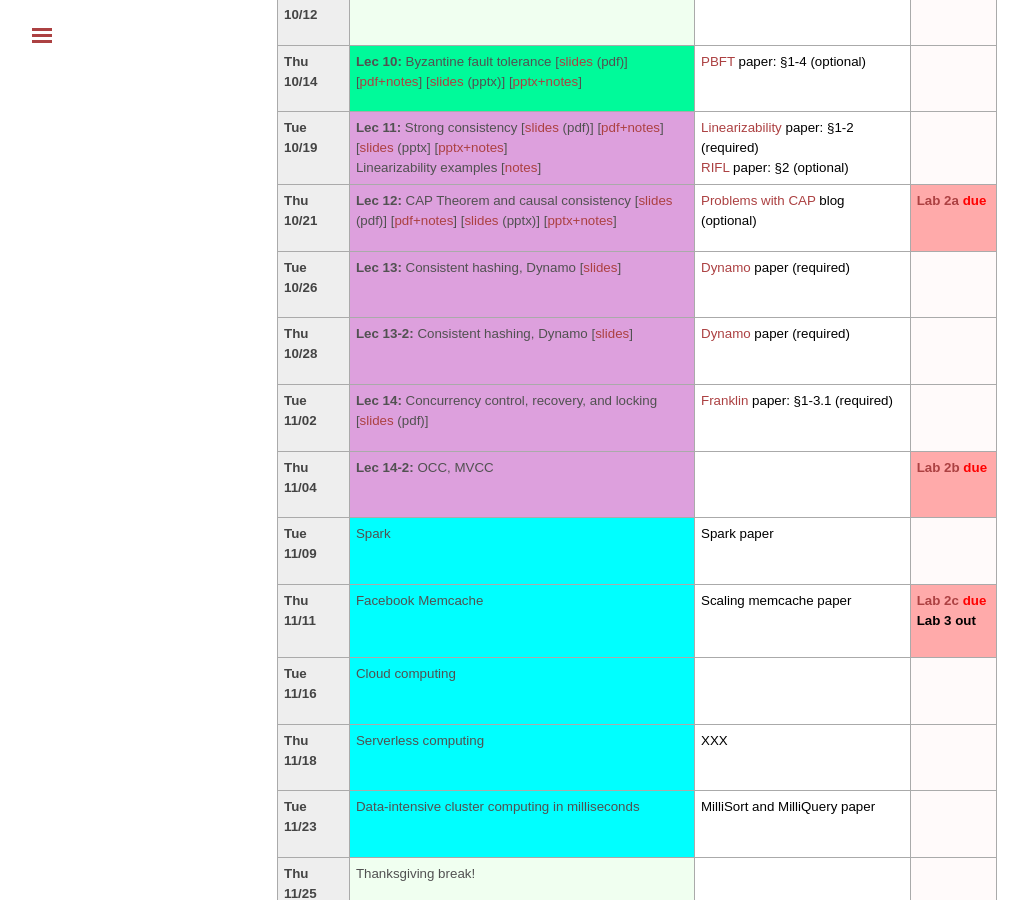
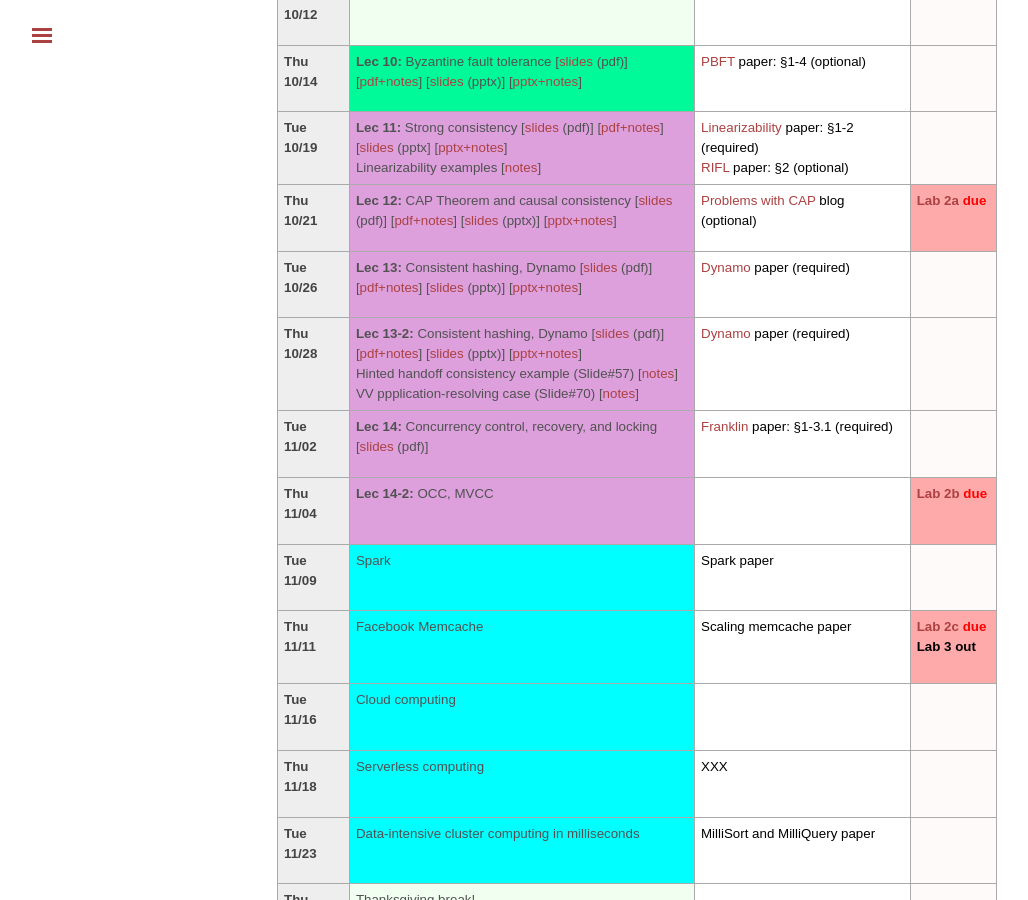
Before and after one commit to tddg/cs475-fall21, a Jekyll site: the page built from schedule.md, in a window 1280 px wide and 900 px high, scrolled down 1302 px. Shown: the whole window, without its empty margins (3-1031 px from the left). Built offline with Jekyll 4.4.1, drawn with Linux system fonts in a browser that asks for light colours.

Commit message:
added lec13 all materials

```diff
--- a/schedule.md
+++ b/schedule.md
@@ -344,7 +344,11 @@ The course schedule is tentative and subject to change\*.
 <tr> <!-- week of Oct 25 -->
   <td id="2021-10-26" class="date"><b>Tue 10/26</b></td>
   <td class="consistency">
-		<b>Lec 13:</b> Consistent hashing, Dynamo [<a href="./public/lecs/lec13-dynamo.pdf">slides</a>]
+		<b>Lec 13:</b> Consistent hashing, Dynamo
+		[<a href="./public/lecs/lec13-dynamo.pdf">slides</a> (pdf)]
+		[<a href="./public/lecs/lec13-dynamo+notes.pdf">pdf+notes</a>]
+		[<a href="./public/lecs/lec13-dynamo.pptx">slides</a> (pptx)]
+		[<a href="./public/lecs/lec13-dynamo+notes.pptx">pptx+notes</a>]
   </td>
   <td class="reading">
 		<a href="./public/papers/dynamo_sosp07.pdf">Dynamo</a> paper (required)
@@ -355,7 +359,13 @@ The course schedule is tentative and subject to change\*.
 <tr> <!-- week of Oct 25 -->
   <td id="2021-10-28" class="date"><b>Thu 10/28</b></td>
   <td class="consistency">
-		<b>Lec 13-2:</b> Consistent hashing, Dynamo [<a href="./public/lecs/lec13-dynamo.pdf">slides</a>] <br/>
+		<b>Lec 13-2:</b> Consistent hashing, Dynamo
+		[<a href="./public/lecs/lec13-dynamo.pdf">slides</a> (pdf)]
+		[<a href="./public/lecs/lec13-dynamo+notes.pdf">pdf+notes</a>]
+		[<a href="./public/lecs/lec13-dynamo.pptx">slides</a> (pptx)]
+		[<a href="./public/lecs/lec13-dynamo+notes.pptx">pptx+notes</a>] <br/>
+		Hinted handoff consistency example (Slide#57) [<a href="./public/lecs/hinted_handoff.pdf">notes</a>] <br/>
+		VV ppplication-resolving case (Slide#70) [<a href="./public/lecs/app_resolving_timeline.pdf">notes</a>]
   </td>
   <td class="reading">
 		<a href="./public/papers/dynamo_sosp07.pdf">Dynamo</a> paper (required)
```
Also changed, not shown: 5 other files.
